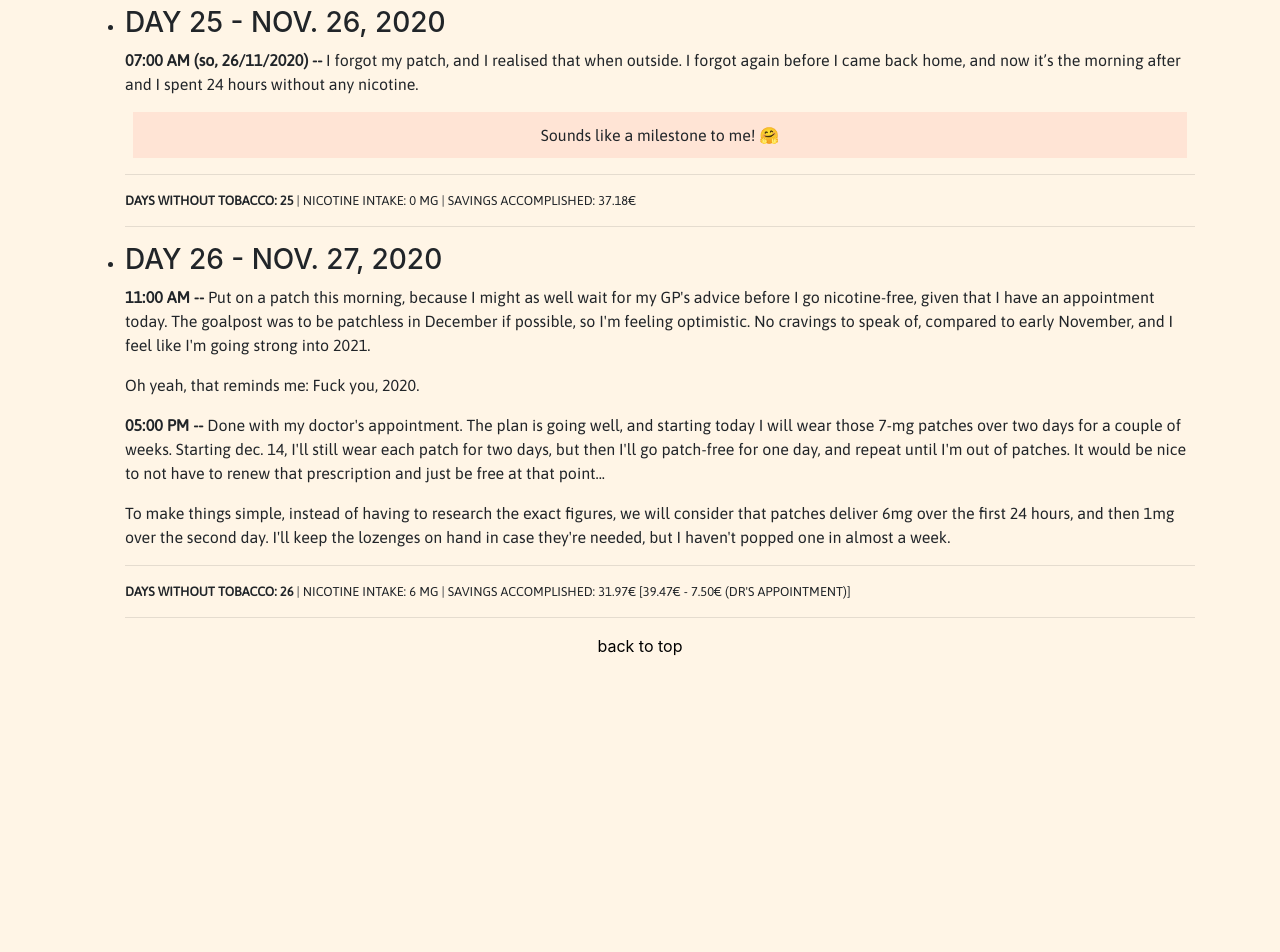
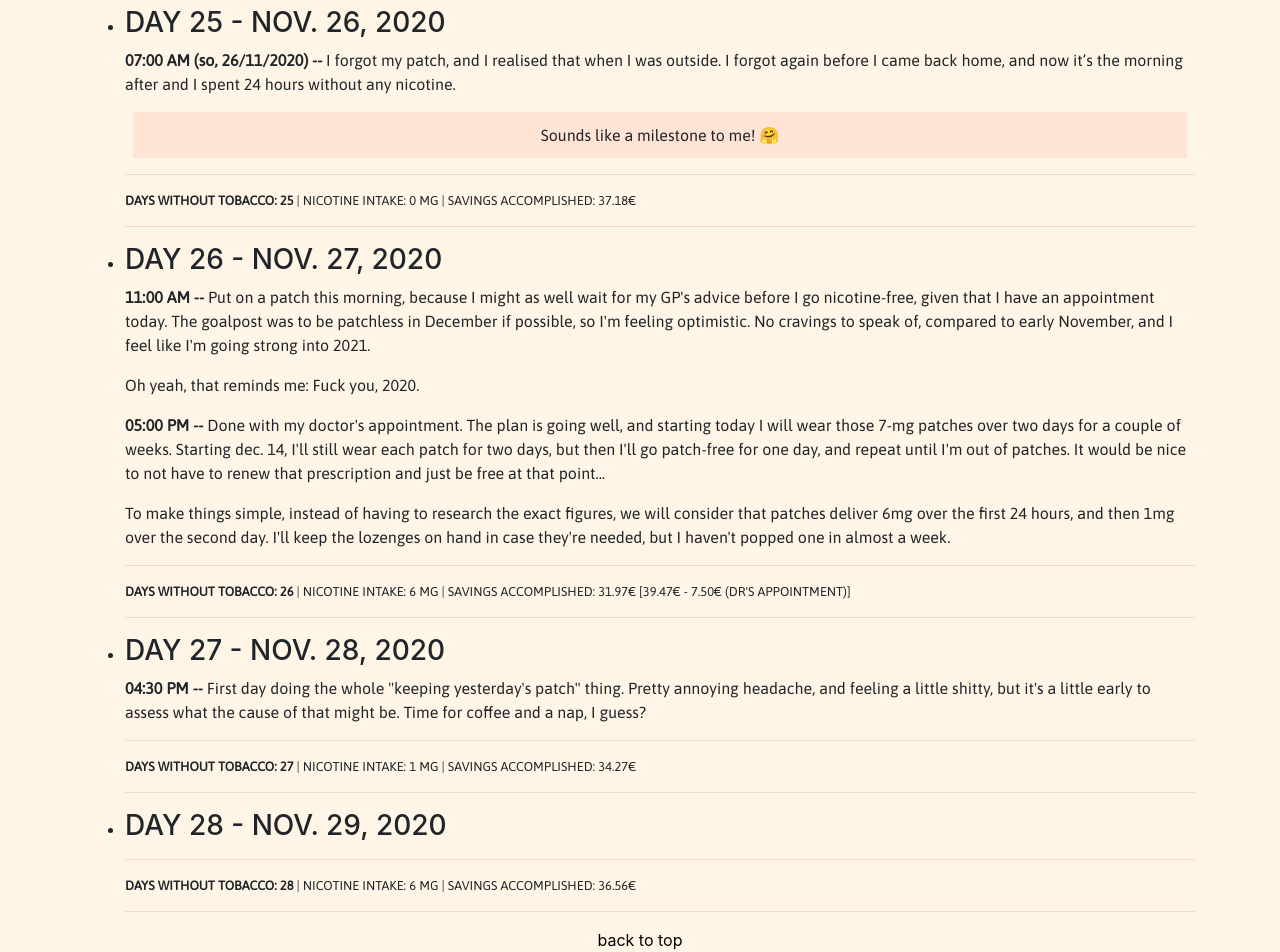
Before and after one commit to draialexis/alexisdrai, an Angular app: page / in a window 1280 px wide. Shown: the part 6665-7617 px from the top of the page. Before the commit the page ends 7323 px from the top, so only its background shows below. Built offline with nearby package versions, Linux system fonts and the light colour scheme.

Commit message:
Add entries for days 27 and 28

```diff
--- a/src/app/components/smokefree/smokefree.component.html
+++ b/src/app/components/smokefree/smokefree.component.html
@@ -313,8 +313,8 @@
   </li>
   <li>
     <h3 class="text-uppercase">Day 25 - nov. 26, 2020</h3>
-    <p><strong>07:00 AM (so, 26/11/2020) --</strong> I forgot my patch, and I realised that when outside. I forgot again
-      before I came back home, and now it’s the morning after and I spent 24 hours without any nicotine.</p>
+    <p><strong>07:00 AM (so, 26/11/2020) --</strong> I forgot my patch, and I realised that when I was outside. I forgot
+      again before I came back home, and now it’s the morning after and I spent 24 hours without any nicotine.</p>
     <p class="flex-center milestone">Sounds like a milestone to me! 🤗</p>
     <hr>
     <p class="small-print text-uppercase"><strong>days without tobacco: 25</strong> | nicotine intake: 0 mg | savings
@@ -322,7 +322,7 @@
     <hr>
   </li>
   <li>
-    <h3 id="smokefree" class="text-uppercase">Day 26 - nov. 27, 2020</h3>
+    <h3 class="text-uppercase">Day 26 - nov. 27, 2020</h3>
     <p><strong>11:00 AM --</strong> Put on a patch this morning, because I might as well wait for my GP's advice before
       I go nicotine-free, given that I have an appointment today. The goalpost was to be patchless in December if
       possible, so I'm feeling optimistic. No cravings to speak of, compared to early November, and I feel like I'm
@@ -340,6 +340,23 @@
       accomplished: 31.97€ [39.47€ - 7.50€ (Dr's appointment)]</p>
     <hr>
   </li>
+  <li>
+    <h3 class="text-uppercase">Day 27 - nov. 28, 2020</h3>
+    <p><strong>04:30 PM --</strong> First day doing the whole "keeping yesterday's patch" thing. Pretty annoying
+      headache, and feeling a little shitty, but it's a little early to assess what the cause of that might be. Time for
+      coffee and a nap, I guess?</p>
+    <hr>
+    <p class="small-print text-uppercase"><strong>days without tobacco: 27</strong> | nicotine intake: 1 mg | savings
+      accomplished: 34.27€</p>
+    <hr>
+  </li>
+  <li>
+  <h3 id="smokefree" class="text-uppercase">Day 28 - nov. 29, 2020</h3>
+  <hr>
+  <p class="small-print text-uppercase"><strong>days without tobacco: 28</strong> | nicotine intake: 6 mg | savings
+    accomplished: 36.56€</p>
+  <hr>
+</li>
 </ul>
 <div class="flex-center">
   <a class="nav-in-art link" href="#day-one">back to top</a>
```
